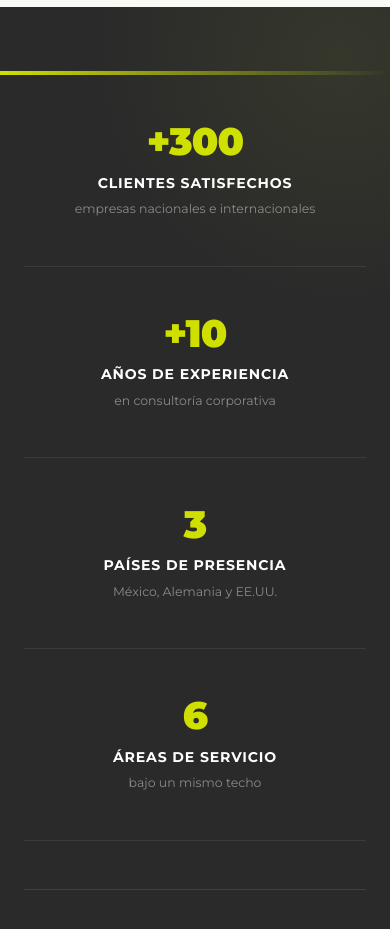
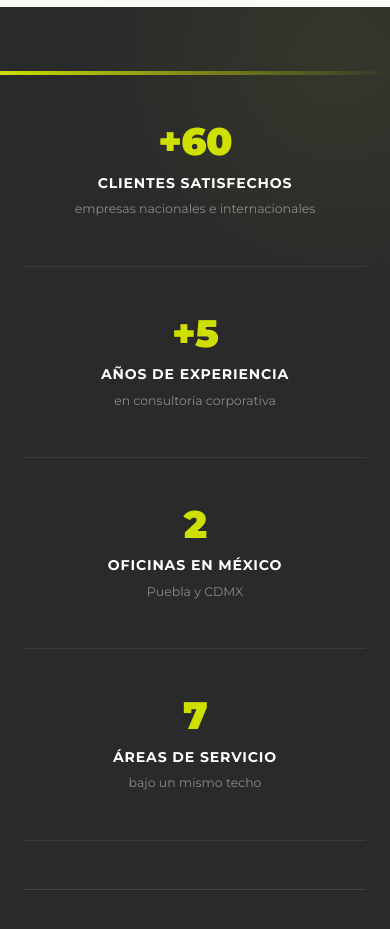
Before and after one commit to blancoandrea179-web/saeta-web, a Next.js app: page / in a window 390 px wide. Shown: the part 8800-9729 px from the top of the page. Built offline with nearby package versions, Linux system fonts and the light colour scheme; a web font is replaced by a local one.

Commit message:
fix: responsive banderas en móvil

```diff
--- a/src/components/sections/Stats.tsx
+++ b/src/components/sections/Stats.tsx
@@ -1,10 +1,10 @@
 import styles from './Stats.module.css'
 
 const stats = [
-  { value: '+300', label: 'Clientes satisfechos', sub: 'empresas nacionales e internacionales' },
-  { value: '+10',  label: 'Años de experiencia', sub: 'en consultoría corporativa' },
-  { value: '3',    label: 'Países de presencia', sub: 'México, Alemania y EE.UU.' },
-  { value: '6',    label: 'Áreas de servicio', sub: 'bajo un mismo techo' },
+  { value: '+60', label: 'Clientes satisfechos', sub: 'empresas nacionales e internacionales' },
+  { value: '+5',  label: 'Años de experiencia', sub: 'en consultoría corporativa' },
+  { value: '2',    label: 'Oficinas en México', sub: 'Puebla y CDMX' },
+  { value: '7',    label: 'Áreas de servicio', sub: 'bajo un mismo techo' },
 ]
 
 export default function Stats() {
```
